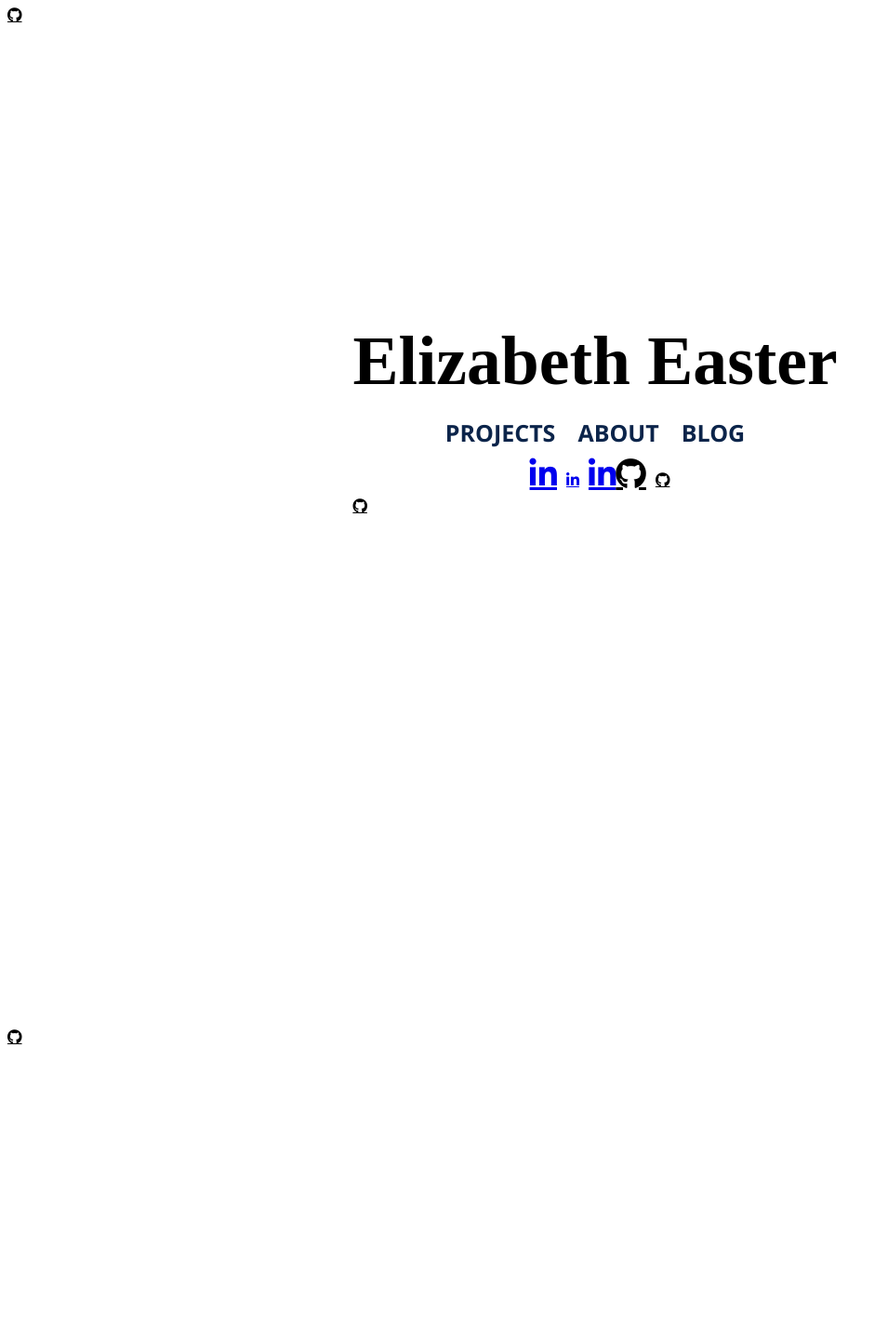
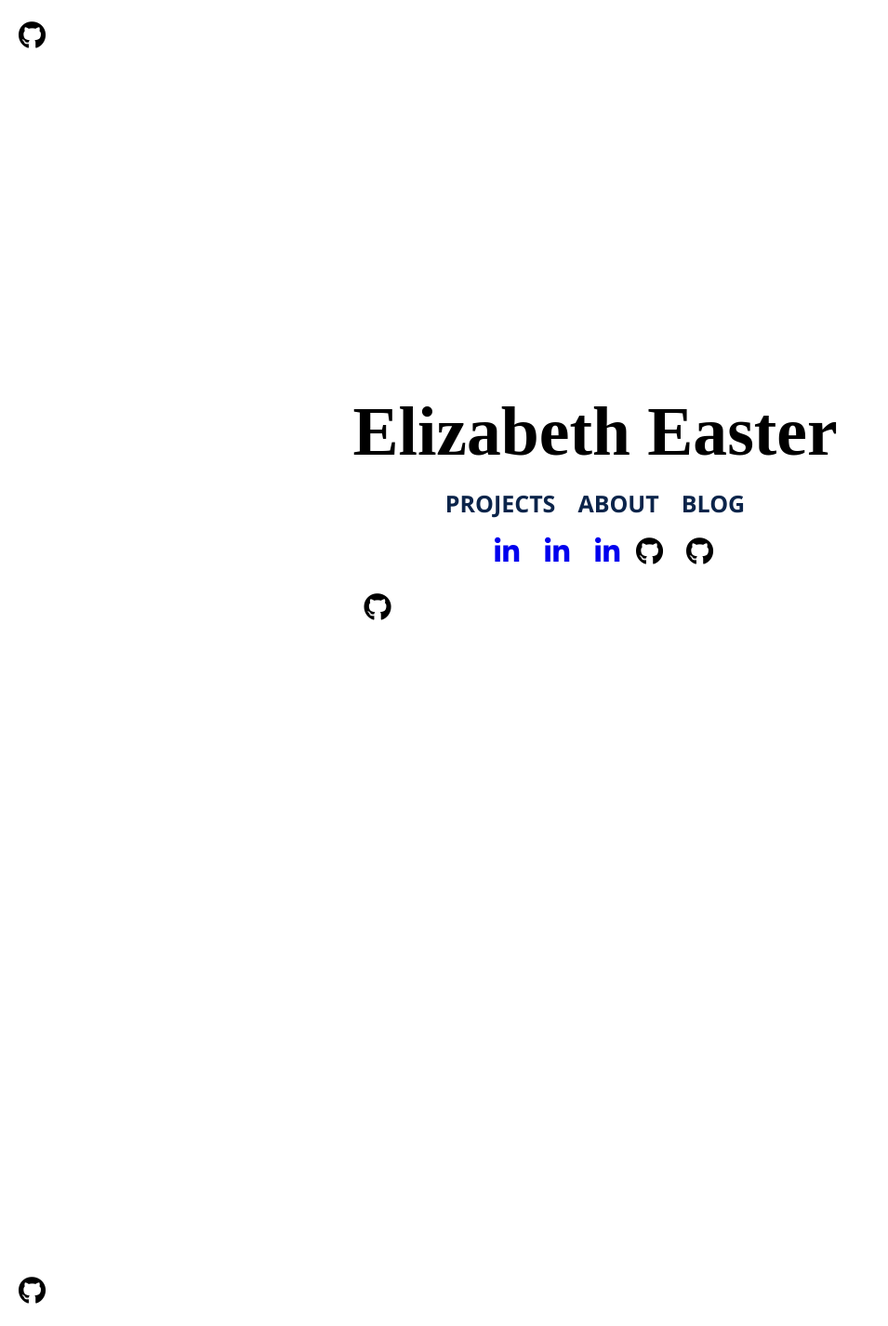
Before and after one commit to edeaster/edeaster.github.io, a Jekyll site: the page index.html, which Jekyll copies as it is, in a window 1280 px wide. Shown: the whole page at 93% size, without its empty margins (0-955 px from the left). Built offline with Jekyll 4.4.1, drawn with Linux system fonts in a browser that asks for light colours; before the commit the page ends 1136 px from its top, so only the background shows below that.

Commit message:
Update home.css

```diff
--- a/css/home.css
+++ b/css/home.css
@@ -46,7 +46,7 @@
   font-size: calc(.5em + 2vw);
 }
 
-.fa {
+.fab {
   padding: 10px;
   font-size: 30px;
   width: 20px;
@@ -56,7 +56,7 @@
   border-radius: 50%;
 }
 
-.fa:hover {
+.fab:hover {
     opacity: 0.7;
 }
 
```
